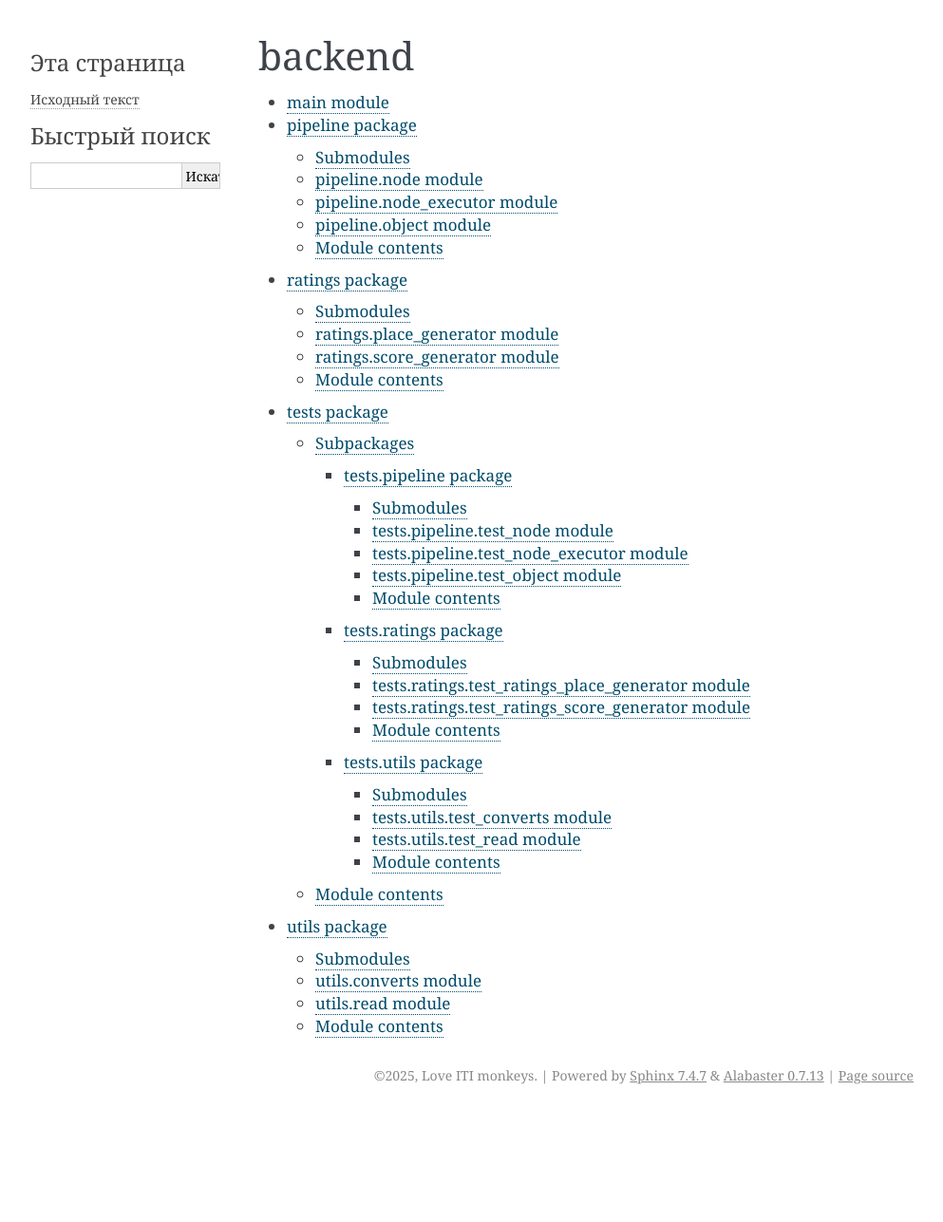
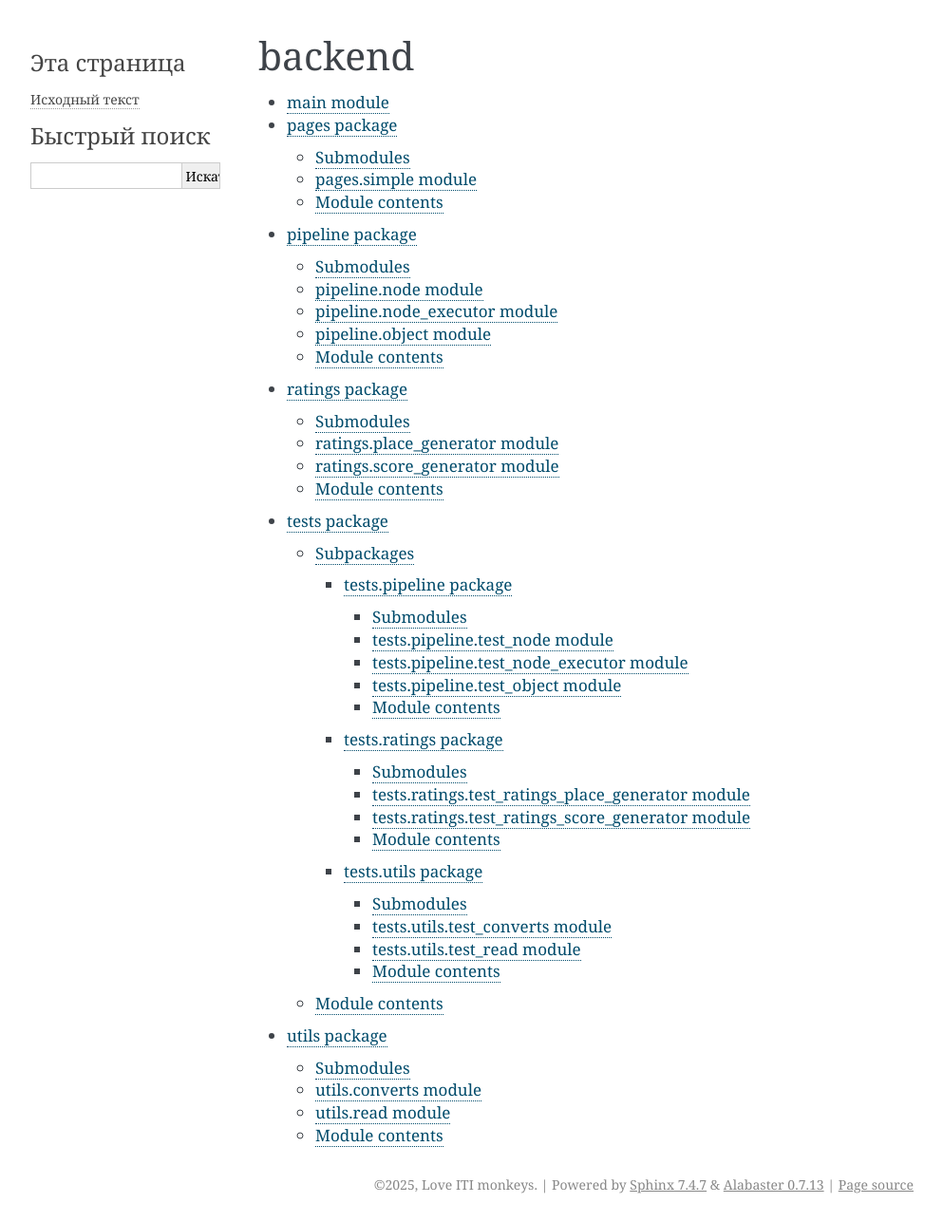
Before and after one commit to slavashestakov2005/ITI, a Sphinx documentation site: the page built from backend/docs/modules.rst, in a window 1280 px wide. Shown: the whole page at 95% size, without its empty margins (148-1141 px from the left). Built offline with Sphinx 7.4.7, drawn with Linux system fonts in a browser that asks for light colours; before the commit the page ends 1172 px from its top, so only the background shows below that.

Commit message:
вернул что сломал в доках

```diff
--- a/backend/docs/modules.rst
+++ b/backend/docs/modules.rst
@@ -5,6 +5,7 @@ backend
    :maxdepth: 4
 
    main
+   pages
    pipeline
    ratings
    tests
--- /dev/null
+++ b/backend/docs/pages.rst
@@ -0,0 +1,21 @@
+pages package
+=============
+
+Submodules
+----------
+
+pages.simple module
+-------------------
+
+.. automodule:: pages.simple
+   :members:
+   :show-inheritance:
+   :undoc-members:
+
+Module contents
+---------------
+
+.. automodule:: pages
+   :members:
+   :show-inheritance:
+   :undoc-members:
```
